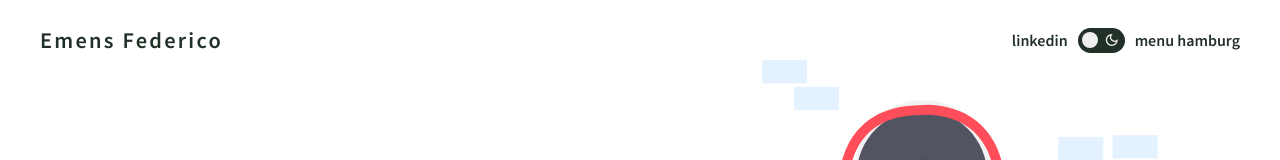
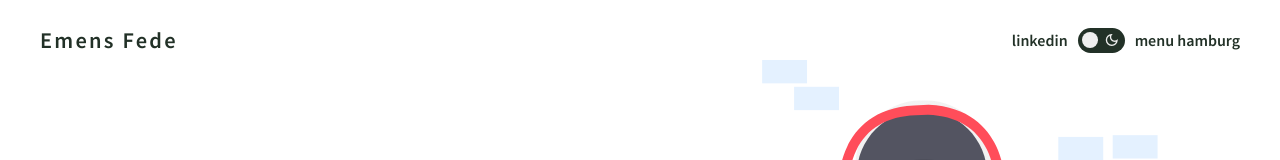
Before and after one commit to fedeemens/page, a React (Vite) app: page / in a window 1280 px wide. Shown: the top 160 px of the page. Built offline with nearby package versions, Linux system fonts and the light colour scheme.

Commit message:
add interface to change dark mode function

```diff
--- a/src/components/nav/nav.tsx
+++ b/src/components/nav/nav.tsx
@@ -1,10 +1,14 @@
 import "./nav.scss";
 import Toggle from "./toggle-btn/toggle-btn";
 
-function Nav({ changeAppMode }: any) {
+interface Props {
+  changeAppMode: () => void;
+}
+
+function Nav({ changeAppMode }: Props) {
   return (
     <nav className="nav">
-      <p className="nav-title">Emens Federico</p>
+      <p className="nav-title">Emens Fede</p>
       <div className="nav-links">
         <p>linkedin</p>
         <Toggle changeAppMode={changeAppMode} />
--- a/src/components/nav/toggle-btn/toggle-btn.tsx
+++ b/src/components/nav/toggle-btn/toggle-btn.tsx
@@ -1,6 +1,10 @@
 import "./toggle-btn.scss";
 
-function Toggle({ changeAppMode }: any) {
+interface Props {
+  changeAppMode: () => void;
+}
+
+function Toggle({ changeAppMode }: Props) {
   return (
     <div id="toggle" onClick={changeAppMode}>
       <i className="material-icons-outlined">light_mode</i>
```
